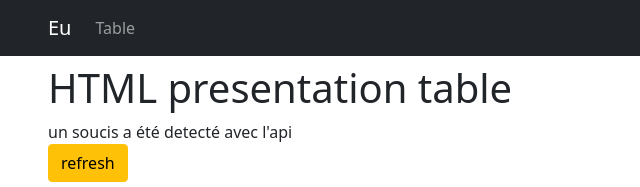
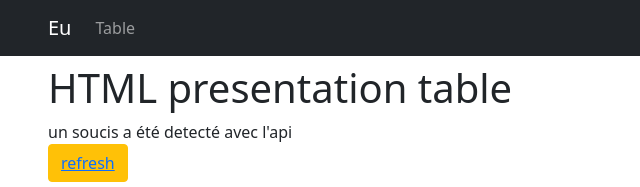
Before and after one commit to eror2106/sprint05, a plain HTML site: page table.html in a window 1280 px wide. Shown: the top 187 px of the page, 0-640 px from the left. Drawn offline with nearby package versions, Linux system fonts and the light colour scheme; no server answers.

Commit message:
by error

```diff
--- a/table.html
+++ b/table.html
@@ -51,7 +51,7 @@
 
 
       <div id="erreur"></div>
-      <button type="button" href="table.html" class="btn btn-warning mb-2">refresh</button>
+      <button type="button"  class="btn btn-warning mb-2"><a href="table.html">refresh</a></button>
       <div id="err"></div>
       <div class="container-fluid ">
         <table class="table table-bordered  table-hover table-borderless">
```
Also changed, not shown: index.html (+2 -0 lines).
